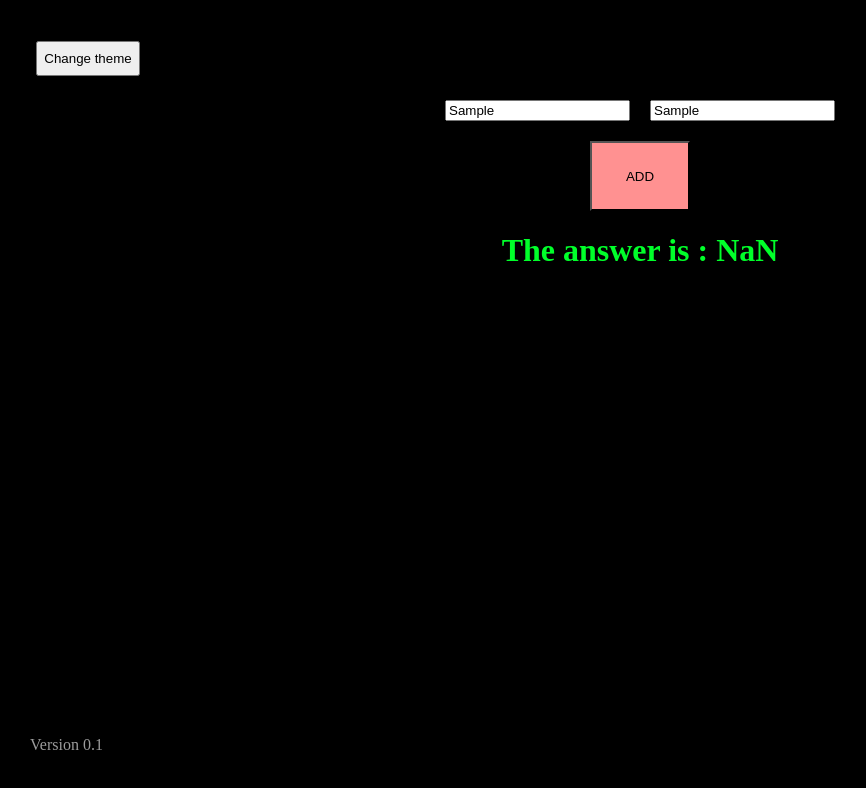
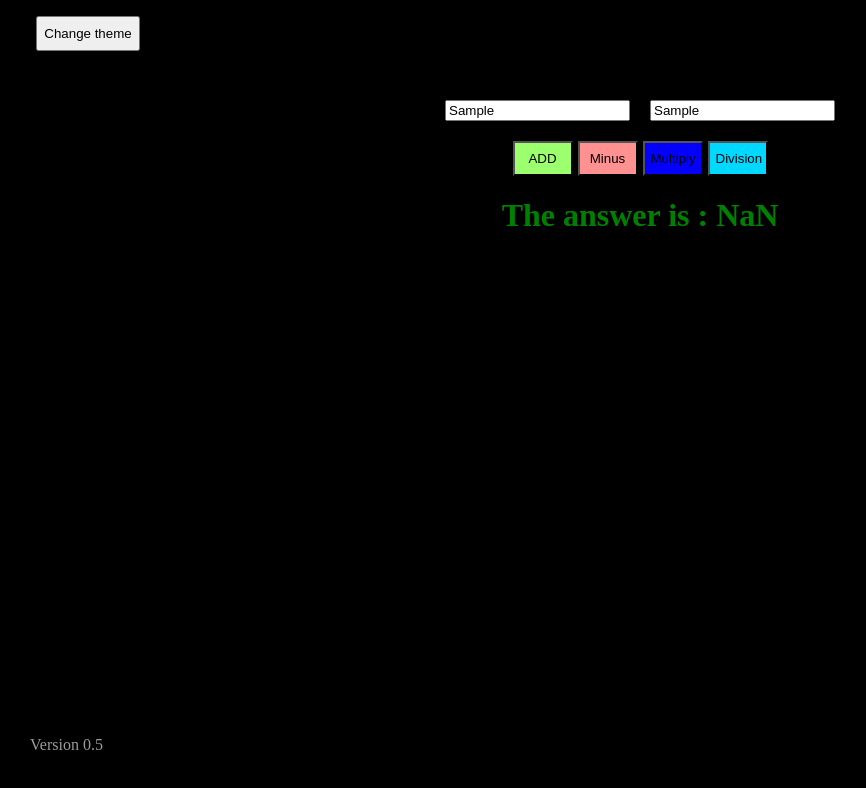
Before and after one commit to ItsMaxsus/Calculator, a plain HTML site: page index.html in a window 1280 px wide. Both pictures are taken after typing "Sample", "Sample" into the empty fields and a click on the button "ADD". Shown: the whole page, without its empty margins (0-866 px from the left). Drawn offline with Linux system fonts and the light colour scheme.

Commit message:
Add files via upload

```diff
--- a/index.html
+++ b/index.html
@@ -16,20 +16,46 @@
             display: flex;
             justify-content: center;
             align-items: center;
-            flex-direction: column;
+            flex-direction: row;
+            gap: 5px;
+        }
+        #div3{
+            margin-top: 0px;
+            display: flex;
+            justify-content: center;
+            align-items: center;
+            gap: 0px;
+        }
+        #addBtn{
+            width: 60px;
+            height: 35px;
+            background-color: rgb(156, 255, 110);
+        }
+        #minBtn{
+            width: 60px;
+            height: 35px;
+            background-color: rgb(255, 145, 145);
 
         }
-        #addBtn{
-            width: 100px;
-            height: 70px;
-            background-color: rgb(255, 145, 145);
+        #multBtn{
+            width: 60px;
+            height: 35px;
+            background-color: rgb(4, 0, 255);
+
         }
+        #diviBtn{
+            width: 60px;
+            height: 35px;
+            background-color: rgb(0, 217, 255);
+
+        }
+
         body{
             background-color: rgb(0, 0, 0);
             overflow: hidden;
         }
         #ansT{
-            color: rgb(0, 255, 42);
+            color: rgb(47, 0, 255);
         }
         #version{
             position: fixed;
@@ -46,9 +72,10 @@
         border-radius: 999px;
         border: none;
         position: relative;
-        bottom: 250px;
+        bottom: 240px;
         left: 10px;
         }
+
 
     </style>
 
@@ -61,12 +88,18 @@
         </div>
         <div id="div2">
             <button id="addBtn">ADD</button>
+            <button id="minBtn">Minus</button>
+            <button id="multBtn">Multiply</button>
+            <button id="diviBtn">Division</button>
+        </div>
+        <div id="div3">
             <h1 id="ansT">Answer</h1>
         </div>
+
         <div id="theme">
         <button id="themeB">Change theme</button>
             </div>
-        <p id="version">Version 0.1</p>
+        <p id="version">Version 0.5</p>
 
 
 
@@ -82,6 +115,12 @@
         document.getElementById("ansT");
         let themeBtn =
         document.getElementById("themeB")
+        let minBtn =
+        document.getElementById("minBtn");
+        let multBtn =
+        document.getElementById("multBtn")
+        let diviBtn =
+        document.getElementById("diviBtn")
         let body =
         document.getElementById("body")
         let nightmode = true;
@@ -90,7 +129,27 @@
             let ans =
             Number(inpt1.value) + Number(inpt2.value)
             ansT.textContent = "The answer is : " + ans;
+            ansT.style.color = "green";
 
+        }
+
+        minBtn.onclick = function(){
+            let ans =
+            Number(inpt1.value) - Number(inpt2.value);
+            ansT.textContent = "The answer is : " + ans;
+            ansT.style.color = "red";
+        }
+        multBtn.onclick = function(){
+            let ans =
+            Number(inpt1.value) * Number(inpt2.value);
+            ansT.textContent = "The answer is : " + ans;
+            ansT.style.color = "blue";
+        }
+        diviBtn.onclick = function(){
+            let ans =
+            Number(inpt1.value) / Number(inpt2.value);
+            ansT.textContent = "The answer is : " + ans;
+            ansT.style.color = " rgb(0, 217, 255)"
         }
 
         themeBtn.onclick = function(){
```
